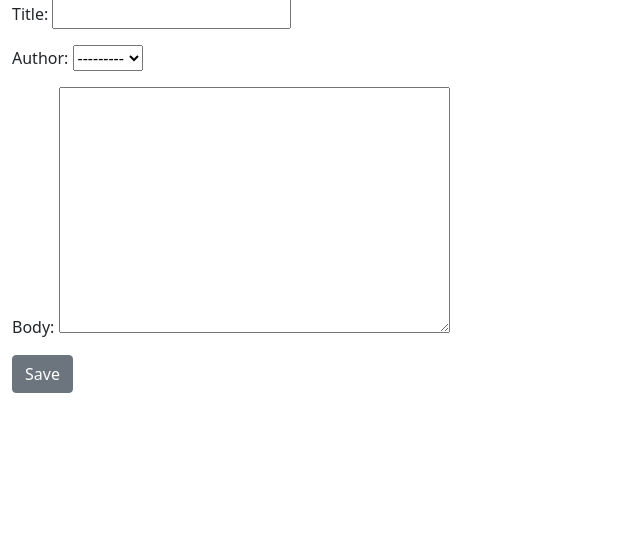
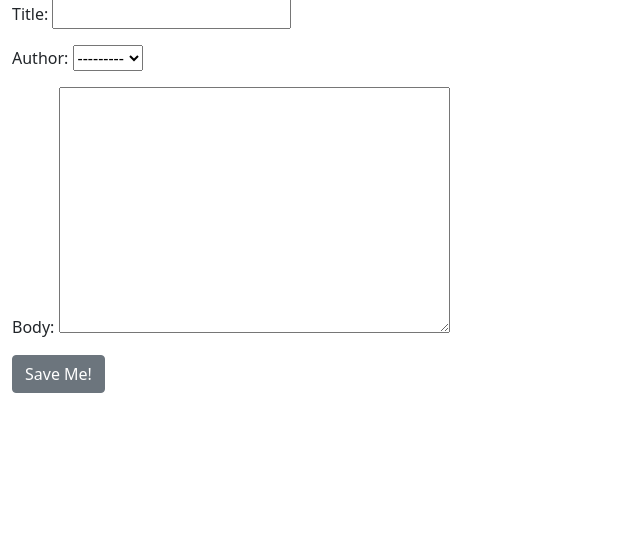
Before and after one commit to shunna87/myblog, a Django app: page /add_post/ in a window 1280 px wide. Shown: the part 113-658 px from the top of the page, without its empty margins (0-640 px from the left). Run offline with Django 4.2, Linux system fonts and the light colour scheme; data comes from the database, SQL or seed files in the repository.

Commit message:
*commit texfsfet*

```diff
--- a/blog/templates/add_post.html
+++ b/blog/templates/add_post.html
@@ -9,7 +9,7 @@
 <form method = "POST">
     {%  csrf_token %}
     {{ form.as_p}}
-    <button  class="btn btn-secondary"> Save</button>
+    <button  class="btn btn-secondary"> Save Me!</button>
 
 
 {%  endblock %}
```
